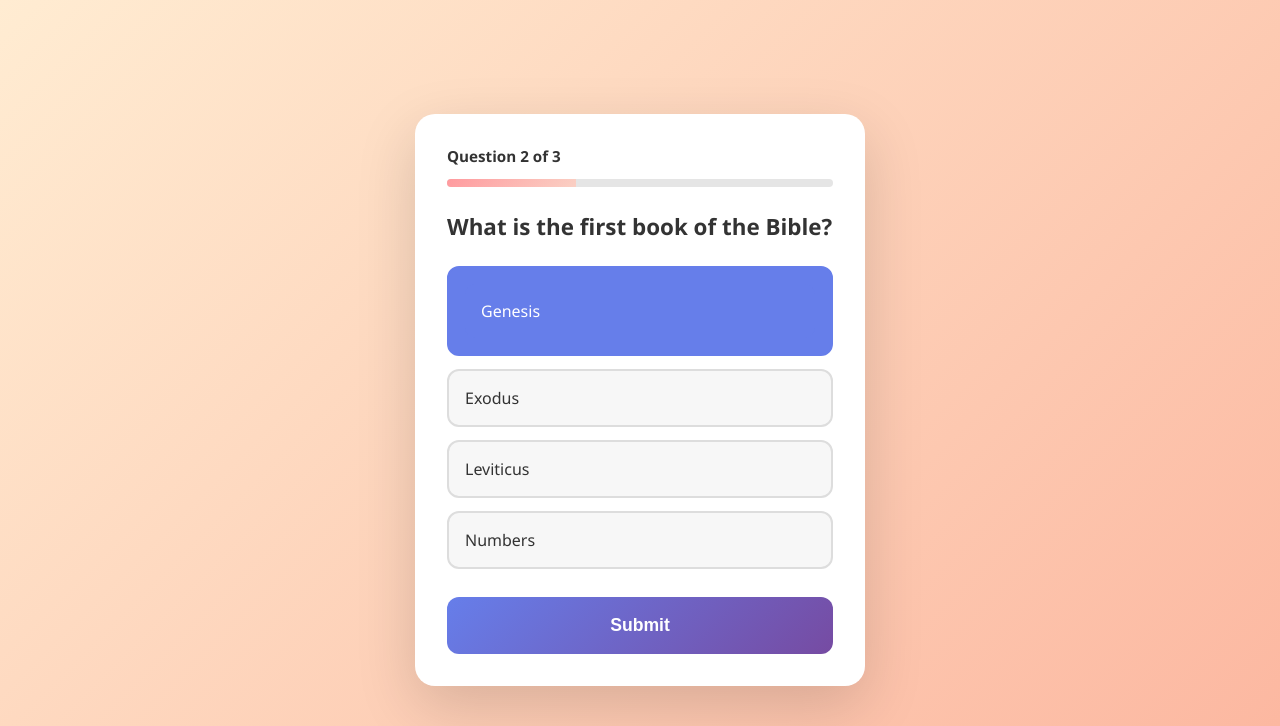
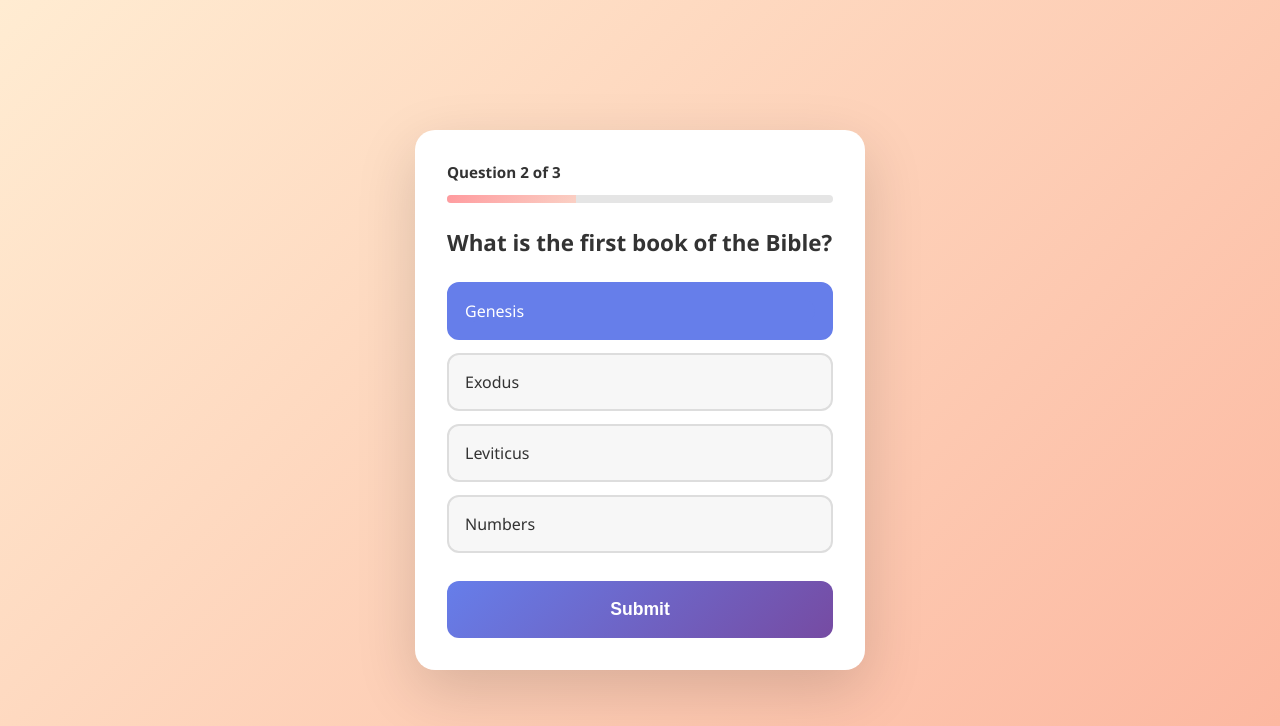
Before and after one commit to georgepol1023/Quiz, a Flask app: page /quiz in a window 1280 px wide, with the box ticked. Shown: the top 726 px of the page. Run offline with Flask 3, Linux system fonts and the light colour scheme; the visitor is signed in with stand-in values (Sample User, id 1).

Commit message:
Refactor styles for checked option label
Removed padding and block display from checked option label styles.

```diff
--- a/templates/quiz.html
+++ b/templates/quiz.html
@@ -119,8 +119,6 @@
     background: #667eea;
     color: white;
     border-radius: 10px;
-    padding: 1rem;
-    display: block;
   }
 
   /* Fallback for full label highlight using label:has() */
```
